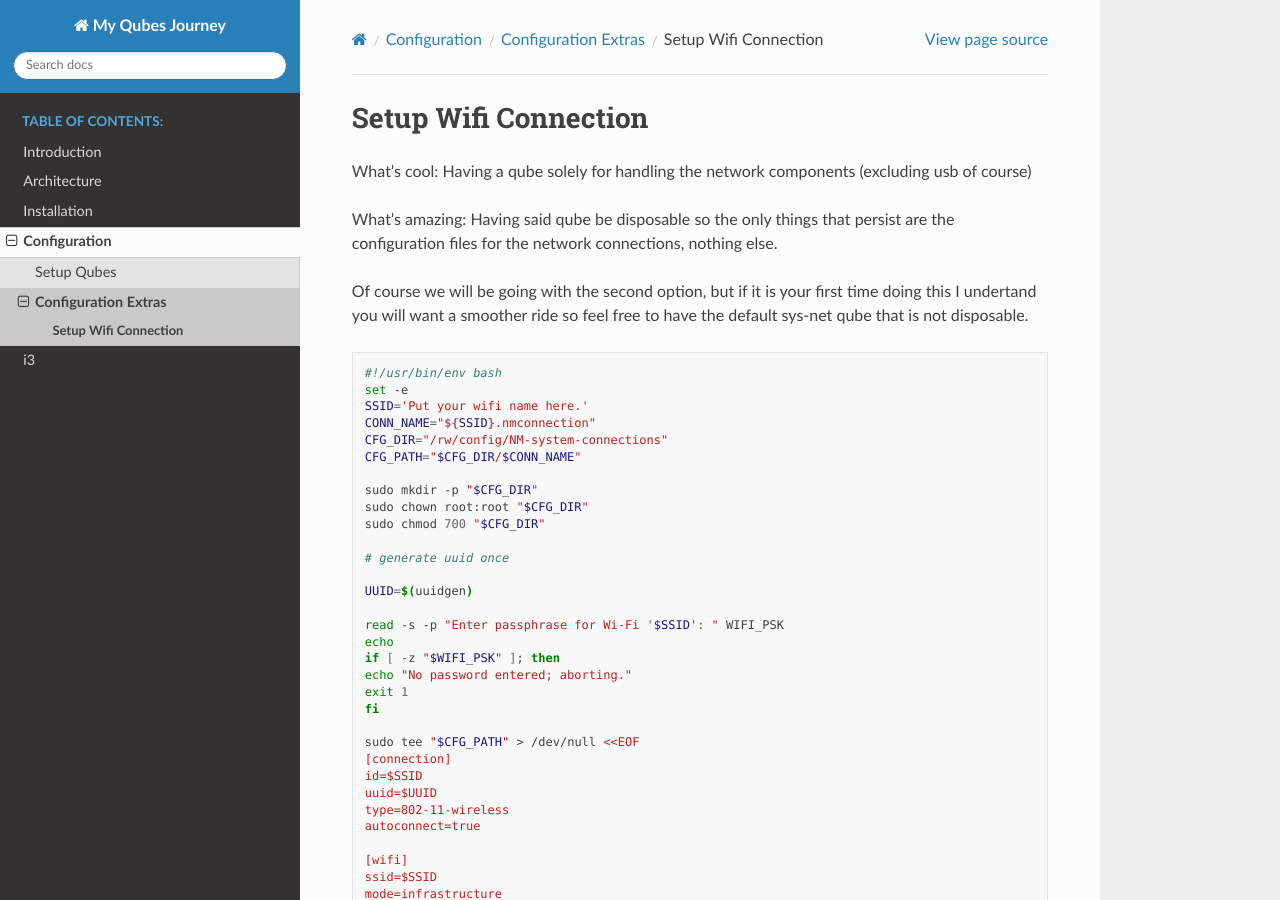
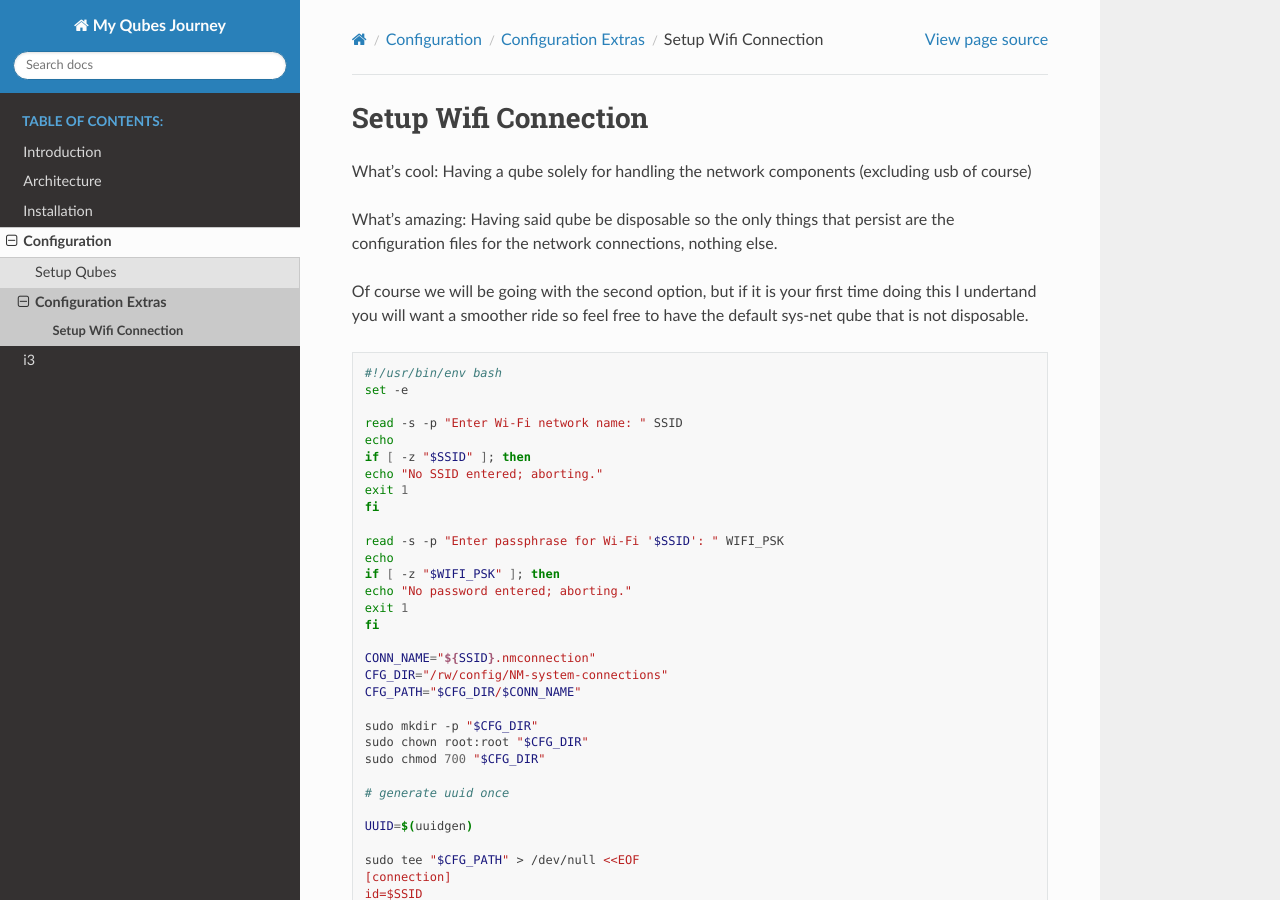
Before and after one commit to ForgottenScream/my-qubes-journey, a Sphinx documentation site: the page built from docs/source/configuration/extras/setup-wifi.rst, in a window 1280 px wide and 900 px high. Built offline with Sphinx 7.4.7 and the Read the Docs theme 3.1.0, drawn with Linux system fonts in a browser that asks for light colours.

Commit message:
fix: setup-wifi script updated

```diff
--- a/docs/source/configuration/extras/setup-wifi.rst
+++ b/docs/source/configuration/extras/setup-wifi.rst
@@ -15,7 +15,21 @@ default sys-net qube that is not disposable.
 
     #!/usr/bin/env bash
     set -e
-    SSID='Put your wifi name here.'
+
+    read -s -p "Enter Wi-Fi network name: " SSID
+    echo
+    if [ -z "$SSID" ]; then
+    echo "No SSID entered; aborting."
+    exit 1
+    fi
+
+    read -s -p "Enter passphrase for Wi-Fi '$SSID': " WIFI_PSK
+    echo
+    if [ -z "$WIFI_PSK" ]; then
+    echo "No password entered; aborting."
+    exit 1
+    fi
+
     CONN_NAME="${SSID}.nmconnection"
     CFG_DIR="/rw/config/NM-system-connections"
     CFG_PATH="$CFG_DIR/$CONN_NAME"
@@ -27,13 +41,6 @@ default sys-net qube that is not disposable.
     # generate uuid once
 
     UUID=$(uuidgen)
-
-    read -s -p "Enter passphrase for Wi-Fi '$SSID': " WIFI_PSK
-    echo
-    if [ -z "$WIFI_PSK" ]; then
-    echo "No password entered; aborting."
-    exit 1
-    fi
 
     sudo tee "$CFG_PATH" > /dev/null <<EOF
     [connection]
```
